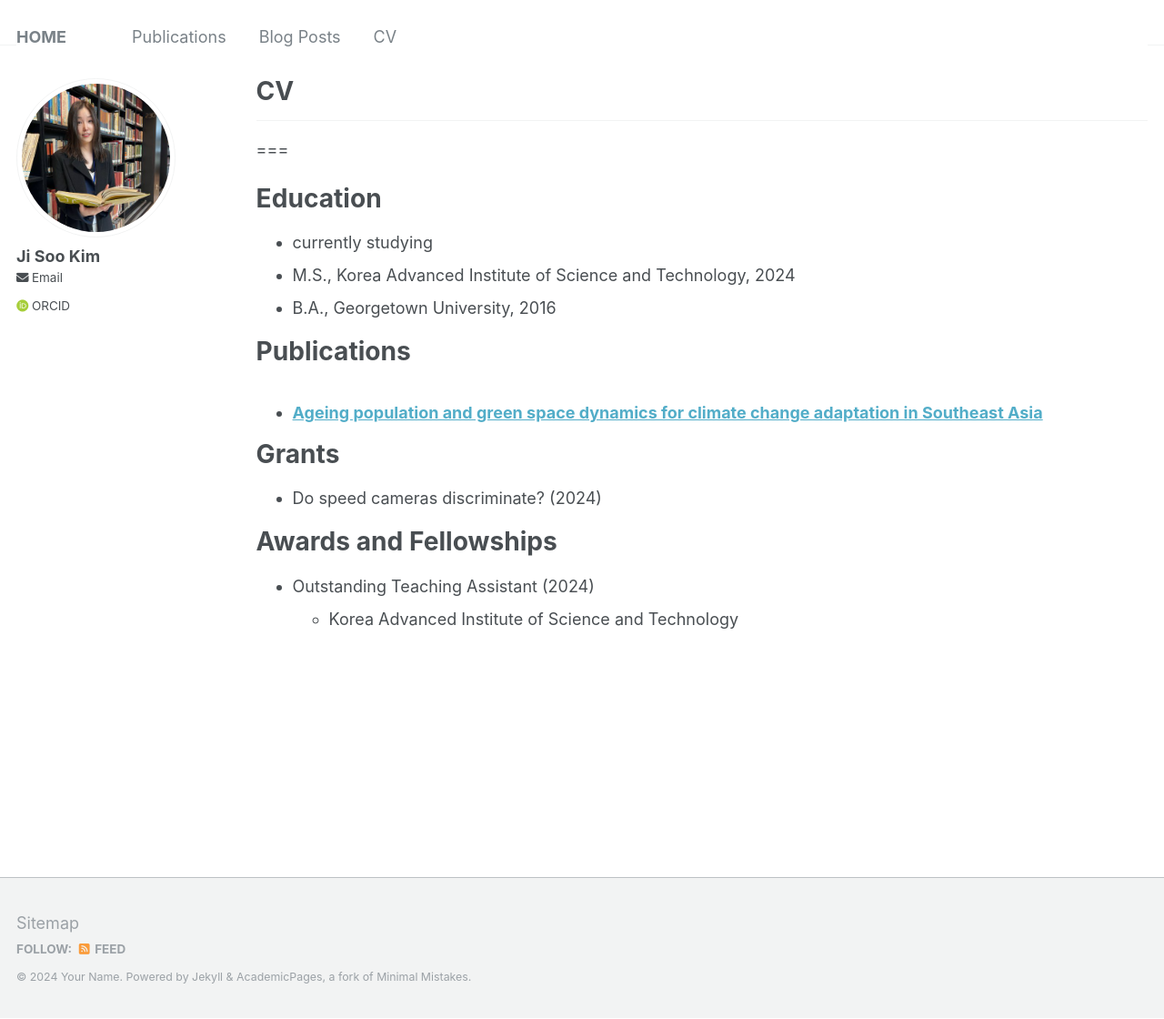
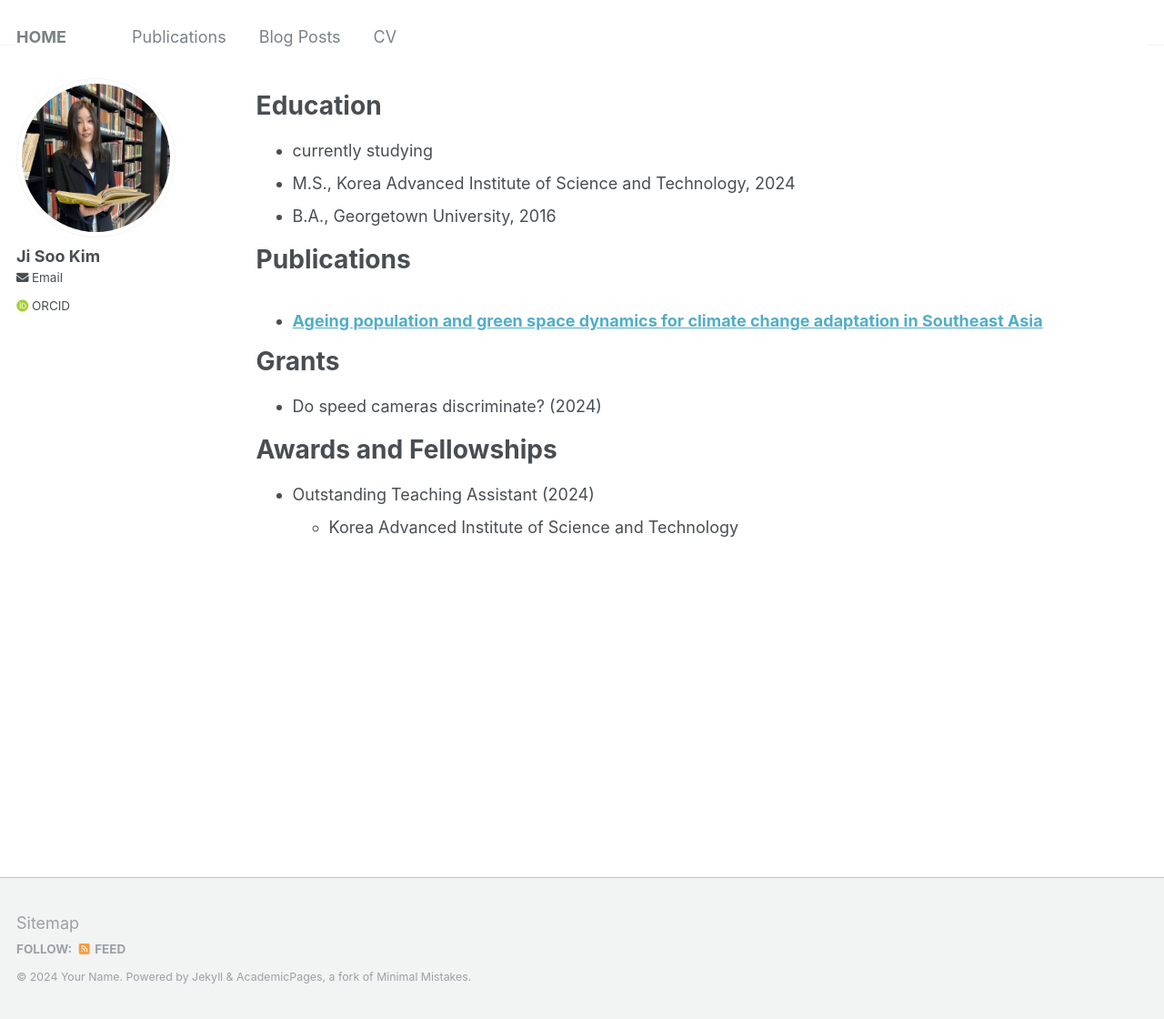
Before and after one commit to jk-jisookim/jk-jisookim.github.io, a Jekyll site: the page built from _pages/cv.md, in a window 1280 px wide and 1120 px high. Shown: the whole window at 91% size. Built offline with Jekyll 4.4.1, drawn with Linux system fonts in a browser that asks for light colours; some web fonts are replaced.

Commit message:
Update cv.md

```diff
--- a/_pages/cv.md
+++ b/_pages/cv.md
@@ -1,13 +1,11 @@
 ---
 layout: archive
-title: "CV"
+title: #"CV"
 permalink: /cv/
 author_profile: true
 redirect_from:
   - /resume
 ---
----
-===
 {% include base_path %}
 
 Education
```
